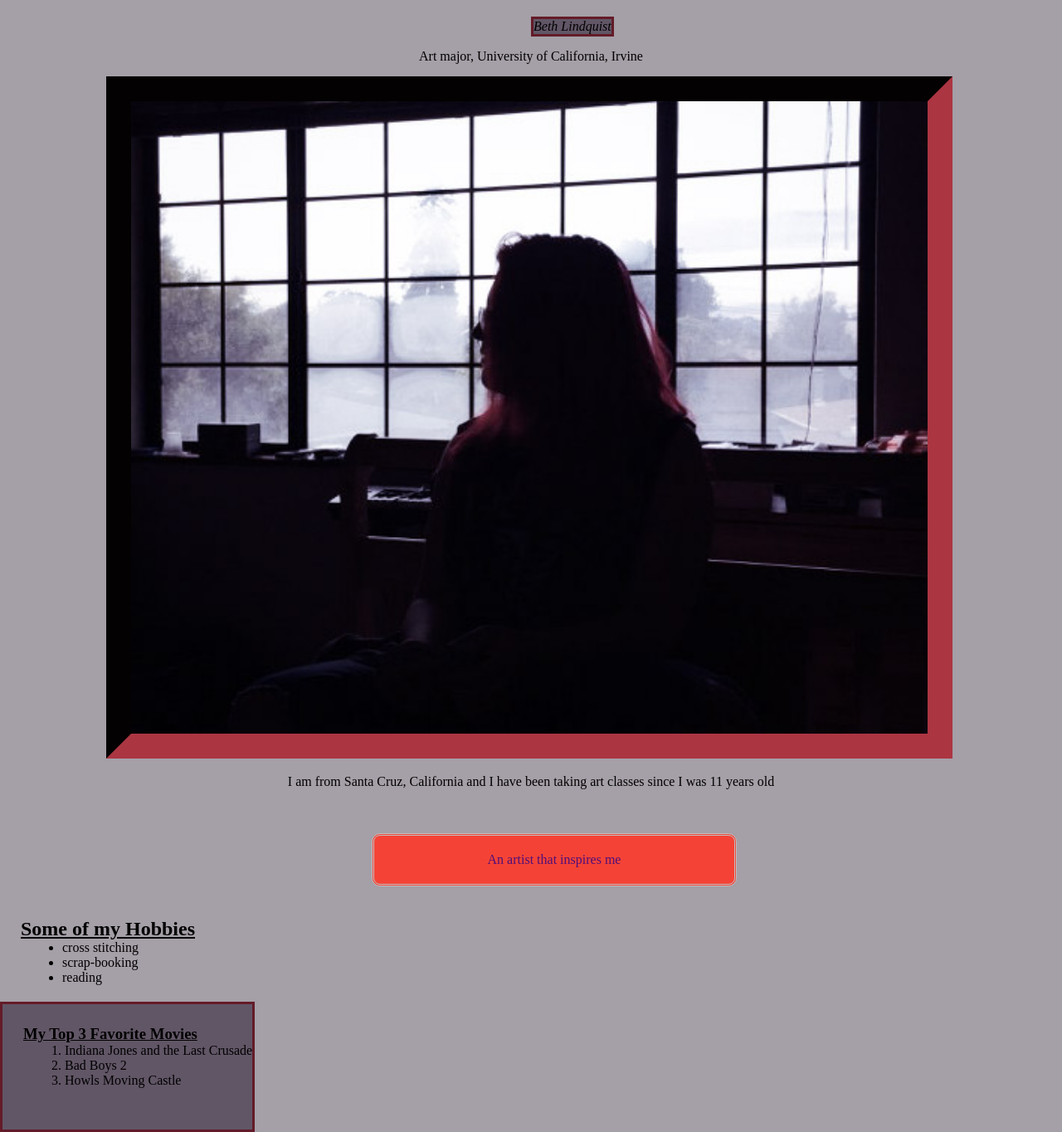
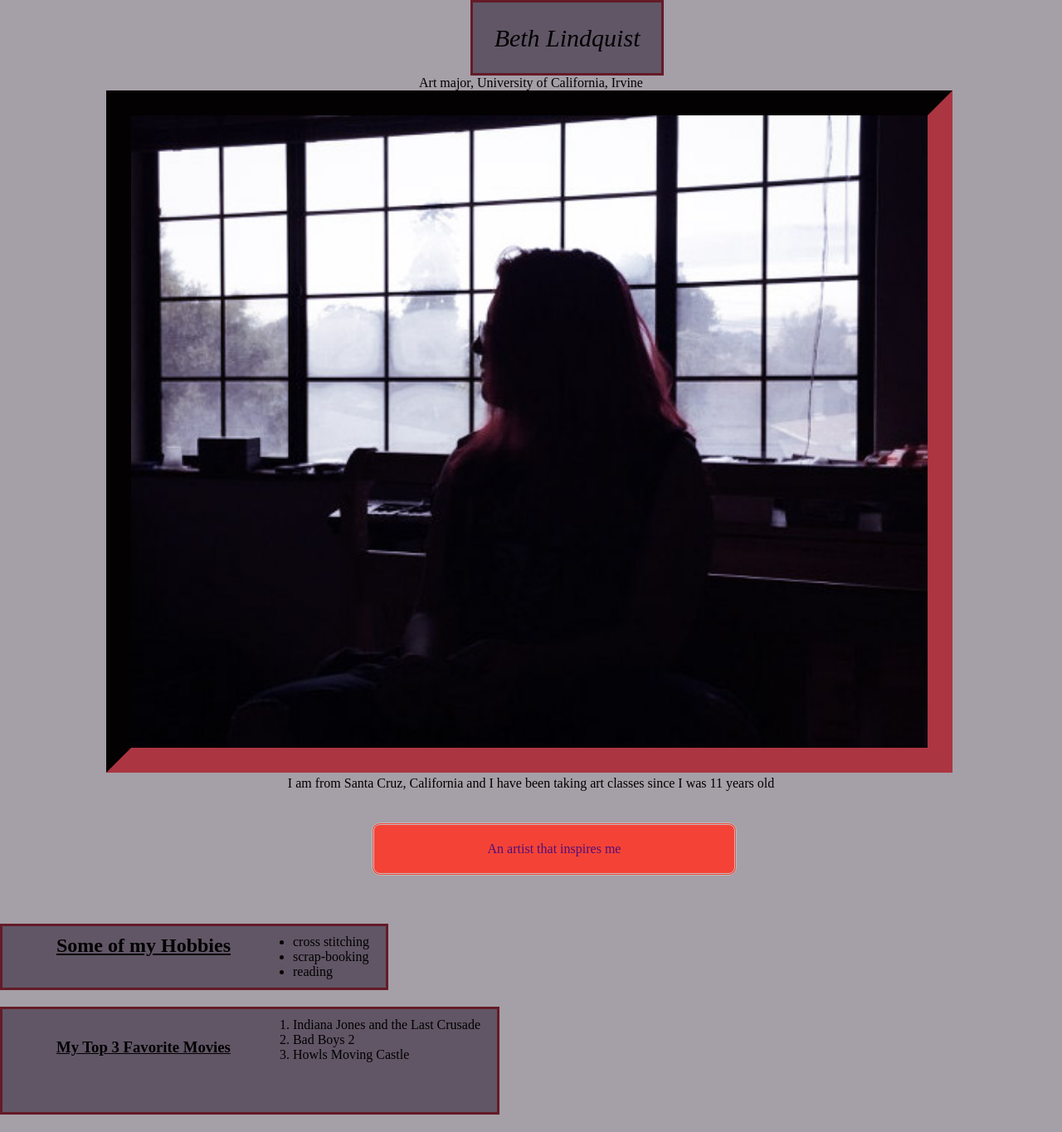
Before and after one commit to bethtojatjar/week-2-hw, a plain HTML site: page index.html in a window 1280 px wide. Shown: the whole page at 83% size. After the commit the page ends 1343 px from the top, so only its background shows below. Drawn offline with Linux system fonts and the light colour scheme.

Commit message:
final tweaks

```diff
--- a/css/style.css
+++ b/css/style.css
@@ -40,18 +40,11 @@ h1{
 
 p{
     /* background-color: lightpink; */
-    margin-top: 15px;
-    margin-bottom: 15px;
     text-align: center;
 }
 
 
-
-
-
-
 a{
-    display: inline-block;
     background-color: rgb(155, 142, 170) ;
     margin-left: 35%;
     border-radius: 10px;
@@ -118,9 +111,6 @@ ul{
 
 }
 div{
-    display: inline-block;
-    margin-top: 20px;
-    margin-right: 100px;
     border: 3px rgb(100, 27, 40) solid;
     background-color: rgb(97, 86, 102);
 }
@@ -133,15 +123,16 @@ span{
 
 #title{
     display: inline-block;
-    margin-top: 20px;
-    margin-left: 50%;
-    border: 50px 50px 50px 50px;
+    margin-left: 44.3%;
+    padding: 2%;
+    font-size: 30px;
 }
 
 #lists{
-    display: inline-block;
+    display: inline-flex;
     margin-top: 20px;
-    margin-right: 100px;
+    margin-right: 150px;
+    padding: 10px 20px 10px 40px;
     border: 3px rgb(100, 27, 40) solid;
     background-color: rgb(97, 86, 102);
 }
--- a/index.html
+++ b/index.html
@@ -15,12 +15,11 @@
     <p> Art major, University of California, Irvine </p>
     <img src="media/images/AdobePhotoshopExpress_fb5e07a2eaa34806bc362368b3da7f0f.jpg" alt="">
 
-    <p> I am from <span class="highlight"> Santa Cruz, California </span> and I have been taking art classes since I was 11 years old
-    </p>
-    <a href="https://www.parkiip.com/portfolio"> An artist that inspires me
+    <p> I am from <span class="highlight"> Santa Cruz, California </span> and I have been taking art classes since I was 11 years old</p>
 
-    </a>
+    <a href="https://www.parkiip.com/portfolio"> An artist that inspires me</a>
 
+    <div id="lists">
         <h2> Some of my Hobbies</h2>
 
         <ul>
@@ -28,6 +27,7 @@
             <li>scrap-booking </li>
             <li> reading </li>
         </ul>
+    </div>
 
     <div id="lists">
         <h3> My Top 3 Favorite Movies</h3>
@@ -38,7 +38,5 @@
             <li>Howls Moving Castle </li>
         </ol>
     </div>
-
-
 </body>
 </html>
```
Lines whose indentation alone changed are shown as unchanged.
